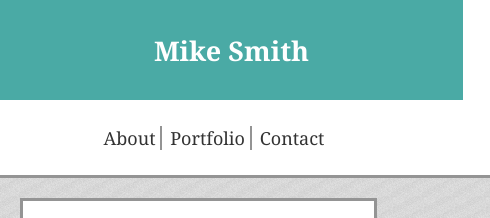
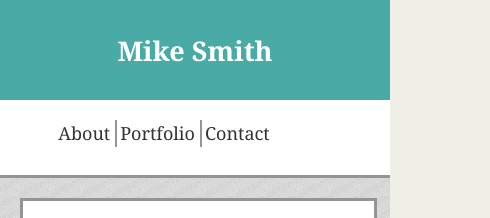
Before and after one commit to mqsmith/Responsive-Portfolio, a plain HTML site: page index.html in a window 390 px wide. Shown: the top 218 px of the page, 490 px wide, since content can reach past the window. Drawn offline with Linux system fonts and the light colour scheme.

Commit message:
Redid the forammting on the header to take away uneeded margin.

```diff
--- a/assets/css/style.css
+++ b/assets/css/style.css
@@ -17,16 +17,20 @@ body {
 header {
     font-family: Georgia, 'Times New Roman', Times, serif;
     width: 100%;
-    padding: 50px;
+    height: 100px;
     background-color: #ffffff;
     border-bottom: 3px solid #949494;
 }
 
 #name {
+    display: flex;
+    align-items: center;
+    justify-content: center;
     color: #ffffff;
     background: #4aaaa5;
     width: 240px;
-    padding: 36.5px;
+    height: 100px;
+    /* padding-top: 10px; */
     margin-left: 390px;
     margin-top: 0;
     text-align: center;
@@ -40,6 +44,7 @@ header {
 nav {
     position: absolute;
     right: 50px;
+    margin-top: 50px;
 }
 
 .nav-link {
@@ -134,13 +139,15 @@ footer {
 }
 
 @media screen and (max-width: 640px) {
+
+
     #about-me {
         width: 90%;
         margin-bottom: 30px;
         margin-left: 20px;
         margin-right: 20px;
     }
-    .top_bar, #name, .nav {
+    .top_bar, #name {
         width: 100%;
     }
     header {
@@ -148,11 +155,16 @@ footer {
     }
     #name {
         margin: 0;
+        margin-bottom: 20px;
         text-align: center;
+        margin-right: -40px;
     }
     .nav {
+        display: flex;
+        justify-content: center;
+        width: 100%;
         padding: 20px;
-        margin-top:55px;
+        margin-top:100px;
         text-align: center;
         position: relative;
     }
--- a/index.html
+++ b/index.html
@@ -21,23 +21,14 @@
             <header>
 
                 <div class="top_bar">
-                    <div>
-                        <h1 id="name">
-                        Mike Smith
-                        </h1>
+                    <div id="name">
+                        <h1>Mike Smith</h1>
                     </div>
-
-                    <div>
-                        <Nav class="nav">
+                    <nav class="nav">
                         <a class="nav-link" href="index.html">About</a>
-
                         <a class="nav-link" href="portfolio.html">Portfolio</a>
-
                         <a class="nav-link" href="contact.html">Contact</a>
-
-                        </Nav>
-                    </div>
-
+                    </nav>
                  </div>
 
              </header>
```
